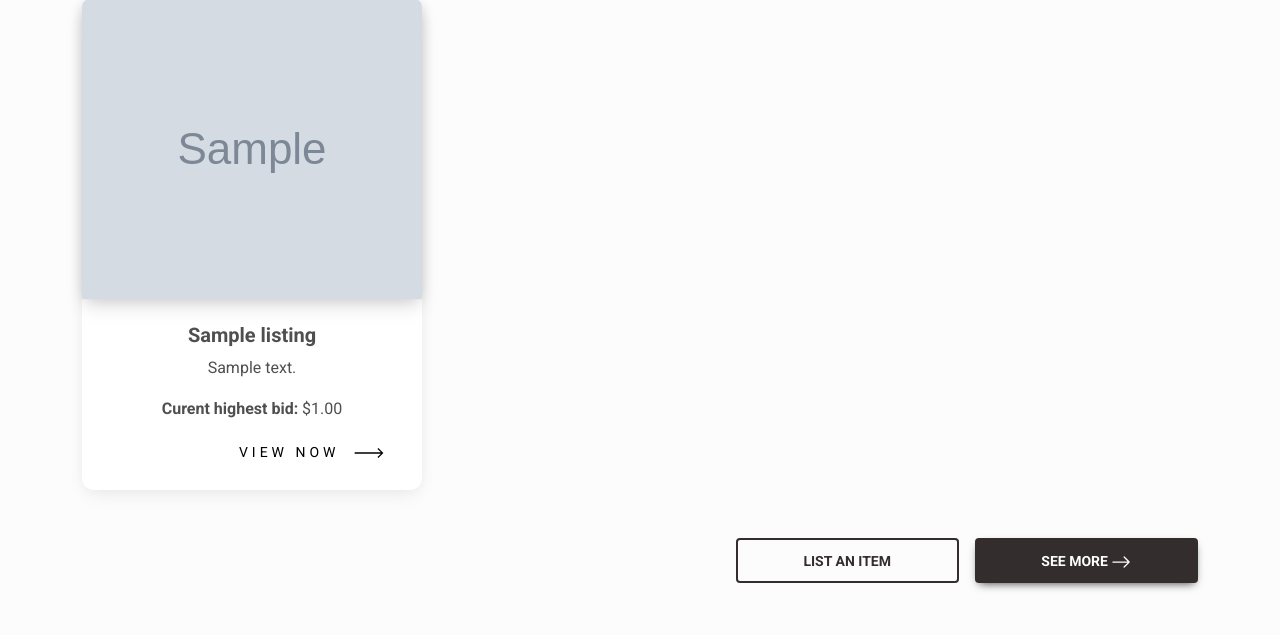
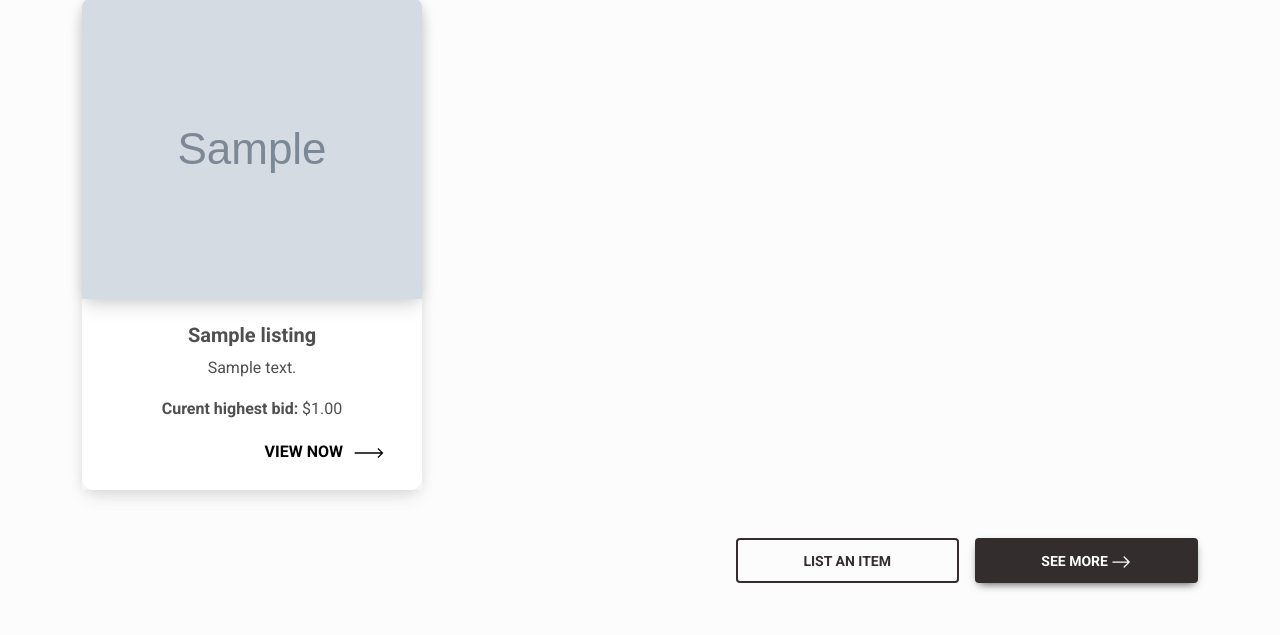
Before and after one commit to MarouBen/NightFall-Bids, a Django app: page / in a window 1280 px wide. Shown: the part 1456-2091 px from the top of the page. Run offline with Django 3.2, Linux system fonts and the light colour scheme; tables that the repository leaves empty hold one stand-in row (values such as "Sample post"); grey boxes marked "Sample" are stand-in pictures; some libraries are stand-ins or nearby versions.

Commit message:
in index changed the view button

```diff
--- a/auctions/static/auctions/B_styling.css
+++ b/auctions/static/auctions/B_styling.css
@@ -63,7 +63,6 @@
 
 
 
-
 .cta {
     border: none;
     background: none;
@@ -71,10 +70,7 @@
 
 .cta span {
     padding-bottom: 7px;
-    letter-spacing: 4px;
-    font-size: 14px;
     padding-right: 15px;
-    text-transform: uppercase;
 }
 
 .cta svg {
@@ -99,7 +95,7 @@
 .hover-underline-animation:after {
     content: "";
     position: absolute;
-    width: 100%;
+    width: 125%;
     transform: scaleX(0);
     height: 2px;
     bottom: 0;
--- a/auctions/templates/auctions/index.html
+++ b/auctions/templates/auctions/index.html
@@ -52,19 +52,19 @@
                 <div class="row gx-lg-5">
                     {% for listing in listings|slice:":6" %}
                         <!-- cartd template -->
-                        <div class="col-lg-4 mb-6 mb-lg-5">
+                        <div class="col-lg-4 mb-6 mb-lg-5 ">
                             <div class="card rounded-6 h-100">
                                 <div class=" bg-image hover-overlay ripple shadow-4-strong " data-mdb-ripple-color="light">
                                     <img src="{{ listing.theImages.first.images.url }}" class="img-fluid listing-image" image/>
                                     <a href="{% url 'view' listing.pk %}"><div class="mask" style="background-color: rgba(251, 251, 251, 0.15);"></div></a>
                                 </div>
-                                <div class="card-body d-flex flex-column justify-content-between">
+                                <div class="card-body d-flex flex-column justify-content-between shadow-4">
                                     <h5 class="card-title fw-bold">{{ listing.name|truncatechars:50 }}</h5>
                                     <p class="card-text">{{ listing.description|truncatechars:120 }}</p>
                                     <p class="card-text"><b>Curent highest bid:</b> ${{ listing.bids.first.bid }}</p>
                                     <a href="{% url 'view' listing.pk %}" class="d-flex justify-content-end">
                                         <button class="cta">
-                                            <span class="hover-underline-animation"> view now </span>
+                                            <span class="hover-underline-animation fw-bold text-uppercase"> view now </span>
                                             <svg viewBox="0 0 46 16" height="10" width="30" xmlns="http://www.w3.org/2000/svg" id="arrow-horizontal">
                                                 <path transform="translate(30)" d="M8,0,6.545,1.455l5.506,5.506H-30V9.039H12.052L6.545,14.545,8,16l8-8Z" data-name="Path 10" id="Path_10"></path>
                                             </svg>
```
